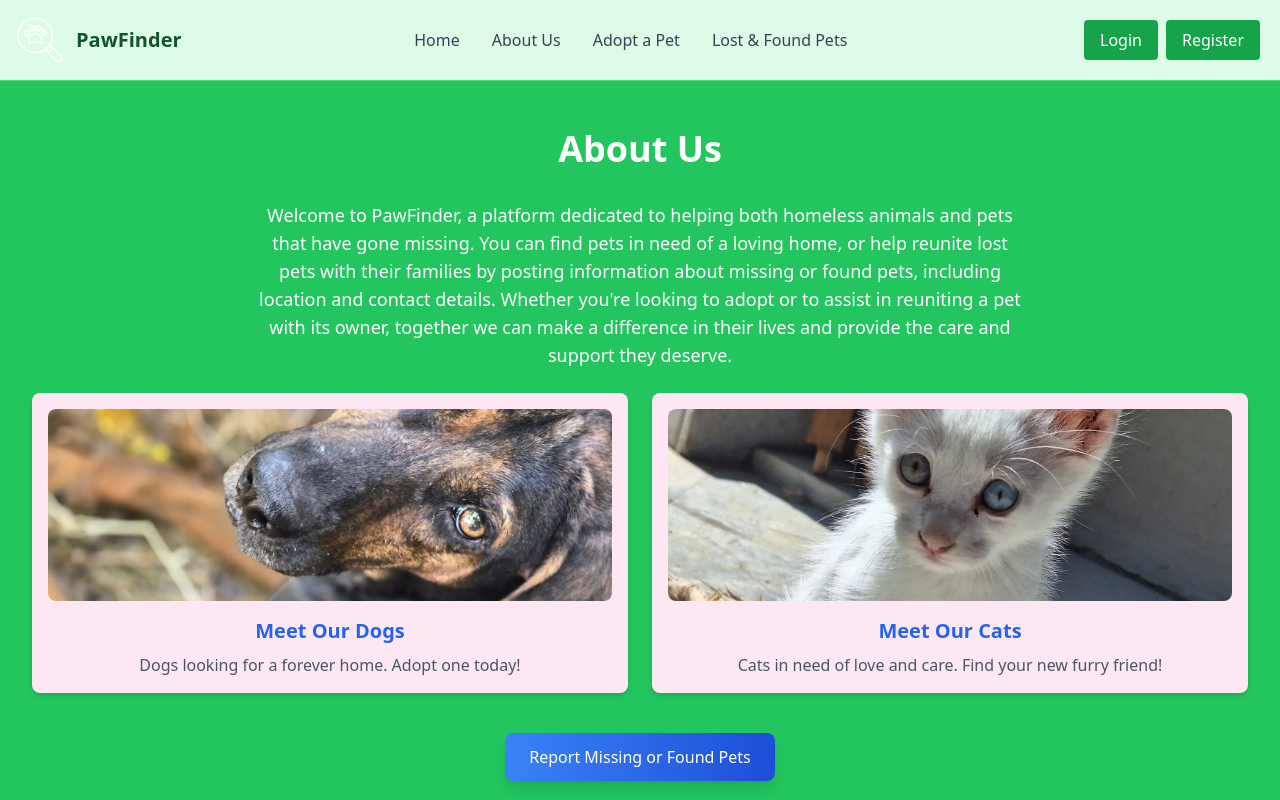
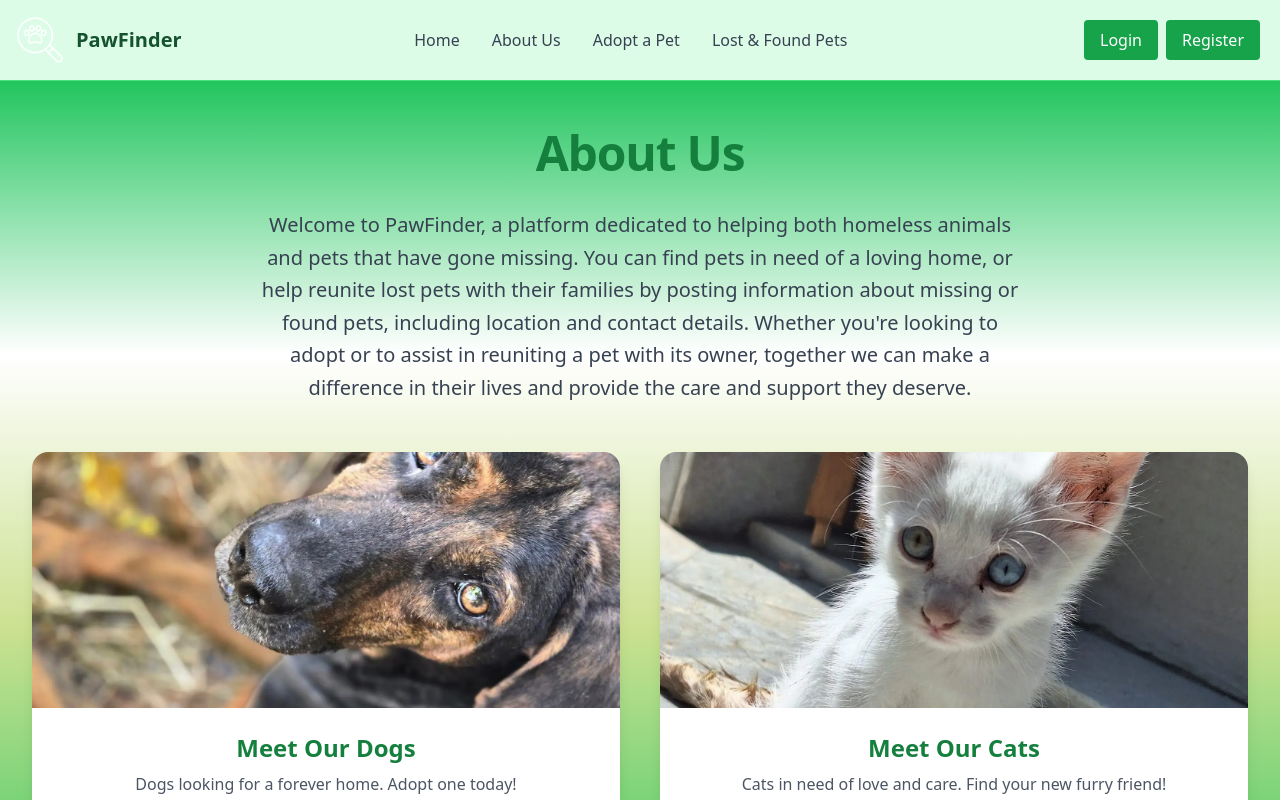
Before and after one commit to antoan-97/Pet-Finder, a React (Vite) app in the folder client/: page /about-us in a window 1280 px wide. Shown: the top 800 px of the page. Built offline with nearby package versions, Linux system fonts and the light colour scheme.

Commit message:
fix tailwind styles

```diff
--- a/client/src/components/Login/Login.jsx
+++ b/client/src/components/Login/Login.jsx
@@ -57,12 +57,13 @@ export default function Login() {
                                 >
                                     Email
                                 </label>
-                                <input onChange={onChange}
+                                <input
+                                    onChange={onChange}
                                     type="email"
                                     name="email"
                                     id="email"
                                     value={formData.email}
-                                    className="bg-blue-50 border border-blue-300 text-gray-900 text-sm rounded-lg focus:ring-white-50 focus:border-white-50 block w-full p-2.5 dark:bg-white-50 dark:border-white-50 dark:placeholder-gray-500 dark:text-dark dark:focus:ring-white-50 dark:focus:border-white-50"
+                                    className="bg-green-50 border border-green-300 text-gray-900 text-sm rounded-lg focus:ring-green-100 focus:border-green-100 block w-full p-2.5 dark:bg-white-50 dark:border-green-100 dark:placeholder-gray-500 dark:text-dark dark:focus:ring-green-100 dark:focus:border-green-100"
                                     placeholder="name@example.com"
                                     required=""
                                 />
@@ -74,13 +75,14 @@ export default function Login() {
                                 >
                                     Password
                                 </label>
-                                <input onChange={onChange}
+                                <input
+                                    onChange={onChange}
                                     type="password"
                                     name="password"
                                     id="password"
                                     value={formData.password}
                                     placeholder="••••••••"
-                                    className="bg-blue-50 border border-blue-300 text-gray-900 text-sm rounded-lg focus:ring-white-50 focus:border-white-50 block w-full p-2.5 dark:bg-white-50 dark:border-blue-400 dark:placeholder-gray-500 dark:text-dark dark:focus:ring-white-50 dark:focus:border-white-50"
+                                    className="bg-green-50 border border-green-300 text-gray-900 text-sm rounded-lg focus:ring-green-100 focus:border-green-100 block w-full p-2.5 dark:bg-white-50 dark:border-green-400 dark:placeholder-gray-500 dark:text-dark dark:focus:ring-green-100 dark:focus:border-green-100"
                                     required=""
                                 />
                             </div>
@@ -92,7 +94,7 @@ export default function Login() {
                                             type="checkbox"
                                             checked={rememberMe}
                                             onChange={onRememberMeChange}
-                                            className="w-4 h-4 border border-blue-300 rounded bg-blue-50 focus:ring-3 focus:ring-blue-300 dark:bg-blue-600 dark:border-blue-400 dark:focus:ring-blue-400 dark:ring-offset-blue-800"
+                                            className="w-4 h-4 border border-green-300 rounded bg-green-50 focus:ring-3 focus:ring-green-300 dark:bg-green-600 dark:border-green-400 dark:focus:ring-green-400 dark:ring-offset-green-800"
                                             required=""
                                         />
                                     </div>
@@ -108,14 +110,14 @@ export default function Login() {
                             </div>
                             <button
                                 type="submit"
-                                className="w-full text-white bg-blue-600 hover:bg-blue-700 focus:ring-4 focus:outline-none focus:ring-blue-300 font-medium rounded-lg text-sm px-5 py-2.5 text-center dark:bg-blue-500 dark:hover:bg-blue-600 dark:focus:ring-blue-800"
+                                className="w-full text-white bg-green-600 hover:bg-green-700 focus:ring-4 focus:outline-none focus:ring-green-300 font-medium rounded-lg text-sm px-5 py-2.5 text-center dark:bg-green-500 dark:hover:bg-green-600 dark:focus:ring-green-800"
                             >
                                 Sign in
                             </button>
                             <p className="text-sm font-light text-gray-500 dark:text-gray-500">
                                 Don’t have an account yet?{" "}
                                 <Link to='/register'
-                                    className="font-medium text-blue-600 hover:underline dark:text-blue-400"
+                                    className="font-medium text-green-600 hover:underline dark:text-green-500"
                                 >
                                     Sign up here
                                 </Link>
--- a/client/src/components/aboutUs/AboutUs.jsx
+++ b/client/src/components/aboutUs/AboutUs.jsx
@@ -2,47 +2,55 @@ import { Link } from "react-router-dom";
 
 export default function AboutUs() {
     return (
-        <section className="bg-green-500 py-12">
-            <div className="max-w-screen-xl mx-auto px-4 sm:px-6 lg:px-8">
-                <h2 className="text-4xl font-bold text-center text-white mb-8">
+        <section className="bg-custom-gradient py-12">
+            <div className="max-w-7xl mx-auto px-4 sm:px-6 lg:px-8">
+                <h2 className="text-5xl font-extrabold text-center text-green-700 mb-8 tracking-tight">
                     About Us
                 </h2>
-                <p className="text-lg text-white text-center mb-6 max-w-3xl mx-auto">
-                    Welcome to PawFinder, a platform dedicated to helping both homeless animals and pets that have gone missing. You can find pets in need of a loving home, or help reunite lost pets with their families by posting information about missing or found pets, including location and contact details. Whether you're looking to adopt or to assist in reuniting a pet with its owner, together we can make a difference in their lives and provide the care and support they deserve.                </p>
-
-                <div className="grid grid-cols-1 md:grid-cols-2 gap-6">
-                    <Link to='/' className="bg-pink-100 rounded-lg shadow-md p-4 overflow-hidden transition-transform duration-300 ease-in-out transform hover:scale-105">
+                <p className="text-xl text-gray-700 text-center mb-12 max-w-3xl mx-auto leading-relaxed">
+                    Welcome to PawFinder, a platform dedicated to helping both homeless animals and pets that have gone missing. You can find pets in need of a loving home, or help reunite lost pets with their families by posting information about missing or found pets, including location and contact details. Whether you're looking to adopt or to assist in reuniting a pet with its owner, together we can make a difference in their lives and provide the care and support they deserve.
+                </p>
+                <div className="grid grid-cols-1 md:grid-cols-2 gap-10">
+                    <Link to='/' className="group bg-white rounded-2xl shadow-lg overflow-hidden transition-all duration-300 hover:shadow-xl hover:-translate-y-1">
+                        <div className="relative h-64 overflow-hidden">
                             <img
                                 src="images/459158606_10161467394044451_4092756725960921795_n.webp"
                                 alt="Dog in need of adoption"
-                            className="w-full h-48 object-cover rounded-lg transition-transform duration-300 ease-in-out"
+                                className="w-full h-full object-cover transition-transform duration-300 group-hover:scale-105"
                             />
-                        <h3 className="text-xl font-semibold text-blue-600 mt-4 text-center">
+                            <div className="absolute inset-0 bg-gradient-to-t from-black/60 to-transparent opacity-0 group-hover:opacity-100 transition-opacity duration-300"></div>
+                        </div>
+                        <div className="p-6">
+                            <h3 className="text-2xl font-semibold text-green-700 mb-2 group-hover:text-green-800 transition-colors duration-300">
                                 Meet Our Dogs
                             </h3>
-                        <p className="text-gray-600 mt-2 text-center">
+                            <p className="text-gray-600 group-hover:text-gray-700 transition-colors duration-300">
                                 Dogs looking for a forever home. Adopt one today!
                             </p>
+                        </div>
                     </Link>
-
-                    <Link to='/' className="bg-pink-100 rounded-lg shadow-md p-4 overflow-hidden transition-transform duration-300 ease-in-out transform hover:scale-105">
+                    <Link to='/' className="group bg-white rounded-2xl shadow-lg overflow-hidden transition-all duration-300 hover:shadow-xl hover:-translate-y-1">
+                        <div className="relative h-64 overflow-hidden">
                             <img
                                 src="images/458920877_2688140651389056_8486540629879217644_n.webp"
                                 alt="Cat in need of adoption"
-                            className="w-full h-48 object-cover rounded-lg transition-transform duration-300 ease-in-out"
+                                className="w-full h-full object-cover transition-transform duration-300 group-hover:scale-105"
                             />
-                        <h3 className="text-xl font-semibold text-blue-600 mt-4 text-center">
+                            <div className="absolute inset-0 bg-gradient-to-t from-black/60 to-transparent opacity-0 group-hover:opacity-100 transition-opacity duration-300"></div>
+                        </div>
+                        <div className="p-6">
+                            <h3 className="text-2xl font-semibold text-green-700 mb-2 group-hover:text-green-800 transition-colors duration-300">
                                 Meet Our Cats
                             </h3>
-                        <p className="text-gray-600 mt-2 text-center">
+                            <p className="text-gray-600 group-hover:text-gray-700 transition-colors duration-300">
                                 Cats in need of love and care. Find your new furry friend!
                             </p>
+                        </div>
                     </Link>
                 </div>
-
-                <div className="text-center mt-10">
-                    <Link to='/donate'
-                        className="inline-block px-6 py-3 text-white bg-gradient-to-r from-blue-500 to-blue-700 rounded-lg shadow-lg hover:from-blue-600 hover:to-blue-800 transition duration-300 ease-in-out transform hover:scale-105"
+                <div className="text-center mt-16">
+                    <Link to='/report'
+                        className="inline-block px-8 py-4 text-lg font-semibold text-white bg-green-600 rounded-full shadow-lg hover:bg-green-700 transition-all duration-300 ease-in-out transform hover:-translate-y-1 hover:shadow-xl focus:outline-none focus:ring-2 focus:ring-green-500 focus:ring-offset-2"
                     >
                         Report Missing or Found Pets
                     </Link>
```
Also changed, not shown: client/src/components/register/Register.jsx (+10 -9 lines). Lines whose indentation alone changed are shown as unchanged.
